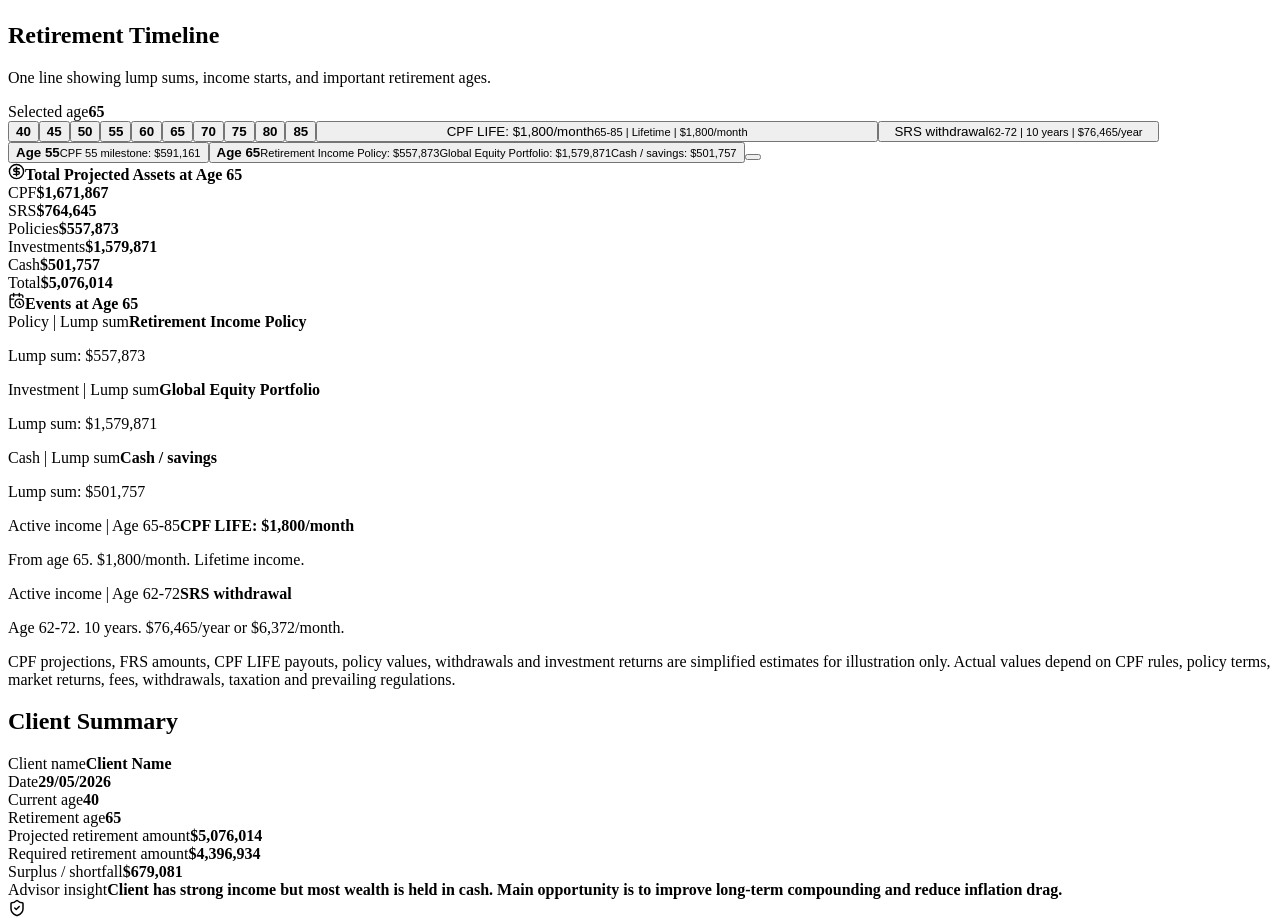
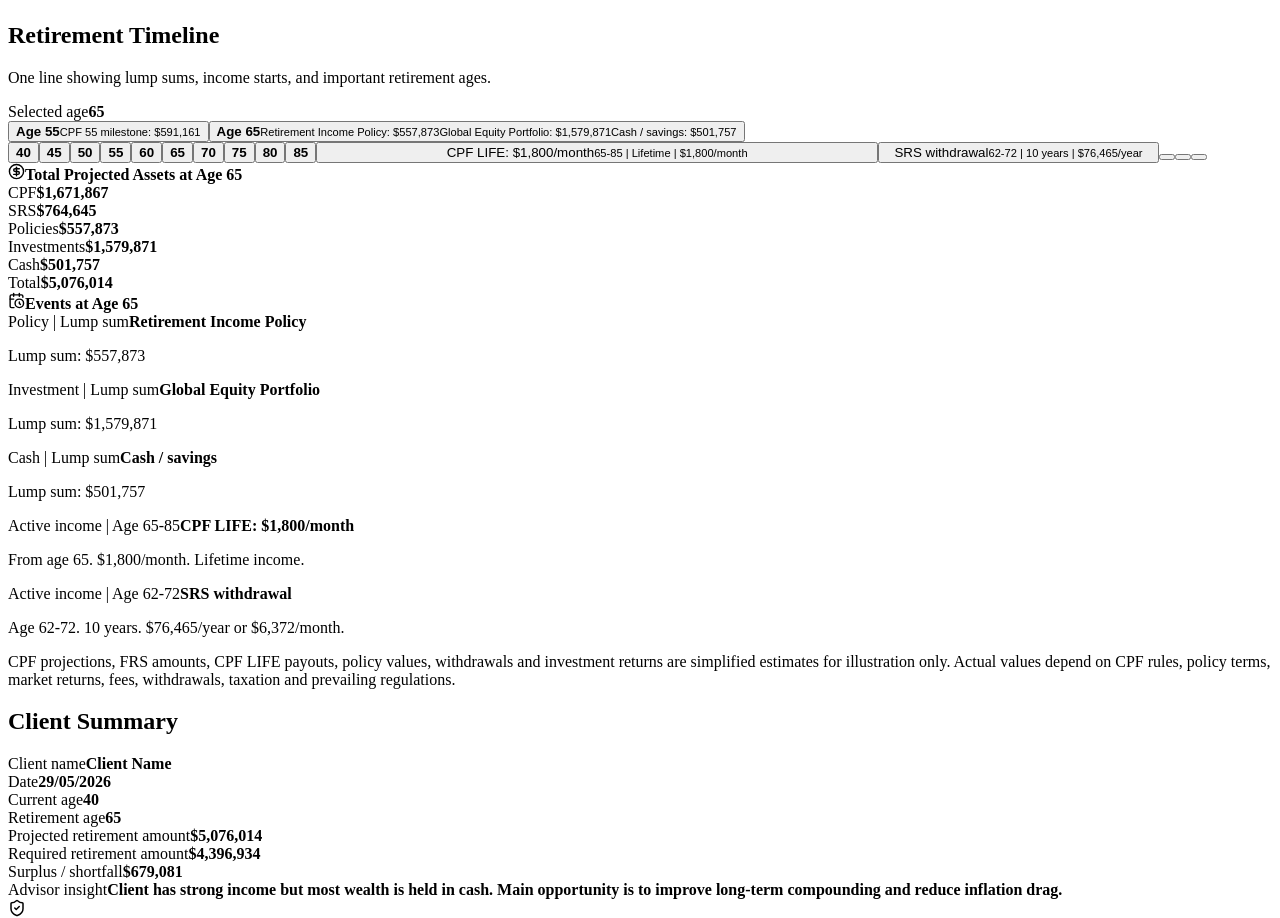
Before and after one commit to KWenYuan/retirement-sum-calculator, a React (Vite) app: page / in a window 1280 px wide. Shown: the part 3605-4523 px from the top of the page. Built offline with nearby package versions, Linux system fonts and the light colour scheme; the HTML template or start-up script is replaced by a standard one.

Commit message:
Changed the layering

```diff
--- a/src/components/RetirementTimeline.jsx
+++ b/src/components/RetirementTimeline.jsx
@@ -28,6 +28,35 @@ export function RetirementTimeline({
       </div>
 
       <div className="single-timeline" aria-label="Retirement timeline">
+        <div className="timeline-tooltip-layer">
+          {visibleAgeGroups.map(([age, events]) => {
+            const position = ((Number(age) - timeline.startAge) / span) * 100;
+            const edgeClass = position < 8 ? 'edge-left' : position > 92 ? 'edge-right' : '';
+            const tooltipStyle = edgeClass === 'edge-left'
+              ? { left: 0 }
+              : edgeClass === 'edge-right'
+                ? { right: 0 }
+                : { left: ageToPercent(Number(age)) };
+            return (
+              <button
+                type="button"
+                key={`tooltip-${age}`}
+                className={`lump-tooltip ${edgeClass}`}
+                style={tooltipStyle}
+                onClick={() => setSelectedAge(Number(age))}
+              >
+                <span className="lump-card">
+                  <b>Age {age}</b>
+                  {events.slice(0, 3).map((event) => (
+                    <small key={event.id}>{event.title}: {formatCurrency(event.amount)}</small>
+                  ))}
+                  {events.length > 3 && <small>+{events.length - 3} more</small>}
+                </span>
+              </button>
+            );
+          })}
+        </div>
+
         <div className="single-timeline-axis">
           {timeline.ticks.map((age) => (
             <button
@@ -56,24 +85,22 @@ export function RetirementTimeline({
             </button>
           ))}
 
-          {visibleAgeGroups.map(([age, events], index) => (
+          {visibleAgeGroups.map(([age, events], index) => {
+            const position = ((Number(age) - timeline.startAge) / span) * 100;
+            const edgeClass = position < 8 ? 'edge-left' : position > 92 ? 'edge-right' : '';
+            return (
             <button
               type="button"
               key={age}
-              className={`lump-group stack-${index % 2}`}
+              className={`lump-group stack-${index % 2} ${edgeClass}`}
               style={{ left: ageToPercent(Number(age)) }}
               onClick={() => setSelectedAge(Number(age))}
+              aria-label={`Milestones at age ${age}: ${events.map((event) => event.title).join(', ')}`}
             >
               <span className="lump-dot" />
-              <span className="lump-card">
-                <b>Age {age}</b>
-                {events.slice(0, 3).map((event) => (
-                  <small key={event.id}>{event.title}: {formatCurrency(event.amount)}</small>
-                ))}
-                {events.length > 3 && <small>+{events.length - 3} more</small>}
-              </span>
             </button>
-          ))}
+            );
+          })}
 
           <button
             type="button"
--- a/src/styles.css
+++ b/src/styles.css
@@ -864,10 +864,17 @@ textarea:focus {
 }
 
 .single-timeline {
-  padding: 76px 16px 104px;
+  padding: 0 16px 104px;
   border: 1px solid var(--line);
   border-radius: 8px;
   background: linear-gradient(180deg, #ffffff, #fbfcfe);
+}
+
+.timeline-tooltip-layer {
+  position: relative;
+  height: 118px;
+  margin-bottom: 28px;
+  z-index: 4;
 }
 
 .single-timeline-axis {
@@ -875,6 +882,7 @@ textarea:focus {
   height: 4px;
   border-radius: 999px;
   background: #cfd8e5;
+  z-index: 2;
 }
 
 .single-age-marker {
@@ -924,43 +932,93 @@ textarea:focus {
 
 .lump-group {
   position: absolute;
-  top: -64px;
+  top: 0;
+  width: 0;
+  height: 0;
   transform: translateX(-50%);
   border: 0;
   background: transparent;
   color: var(--navy);
   text-align: left;
+  z-index: 6;
 }
 
 .lump-group.stack-1 {
-  top: 28px;
+  top: 0;
 }
 
 .lump-dot {
   position: absolute;
+  top: -9px;
   left: 50%;
   width: 18px;
   height: 18px;
-  transform: translate(-50%, 54px);
+  transform: translateX(-50%);
   border: 3px solid white;
   border-radius: 50%;
   background: var(--navy);
   box-shadow: 0 4px 12px rgba(16, 42, 76, 0.22);
+  z-index: 2;
 }
 
-.lump-group.stack-1 .lump-dot {
-  transform: translate(-50%, -30px);
+.lump-tooltip {
+  position: absolute;
+  bottom: 0;
+  transform: translateX(-50%);
+  width: 158px;
+  border: 0;
+  background: transparent;
+  color: var(--navy);
+  text-align: left;
+  z-index: 8;
 }
 
 .lump-card {
+  position: relative;
   display: grid;
   gap: 2px;
-  width: 158px;
+  width: 100%;
+  max-width: min(178px, 42vw);
   padding: 8px 9px;
   border: 1px solid var(--line);
   border-radius: 8px;
   background: white;
   box-shadow: 0 10px 24px rgba(16, 42, 76, 0.08);
+}
+
+.lump-card::after {
+  content: "";
+  position: absolute;
+  left: 50%;
+  bottom: -8px;
+  width: 12px;
+  height: 12px;
+  transform: translateX(-50%) rotate(45deg);
+  border-right: 1px solid var(--line);
+  border-bottom: 1px solid var(--line);
+  background: white;
+}
+
+.lump-tooltip.edge-left {
+  left: 0;
+  transform: translateX(0);
+}
+
+.lump-tooltip.edge-left .lump-card::after {
+  left: 14px;
+  transform: rotate(45deg);
+}
+
+.lump-tooltip.edge-right {
+  right: 0;
+  left: auto;
+  transform: translateX(0);
+}
+
+.lump-tooltip.edge-right .lump-card::after {
+  right: 14px;
+  left: auto;
+  transform: rotate(45deg);
 }
 
 .lump-card b {
```
Also changed, not shown: 6 other files (tests, documents, lock files or other folders).
